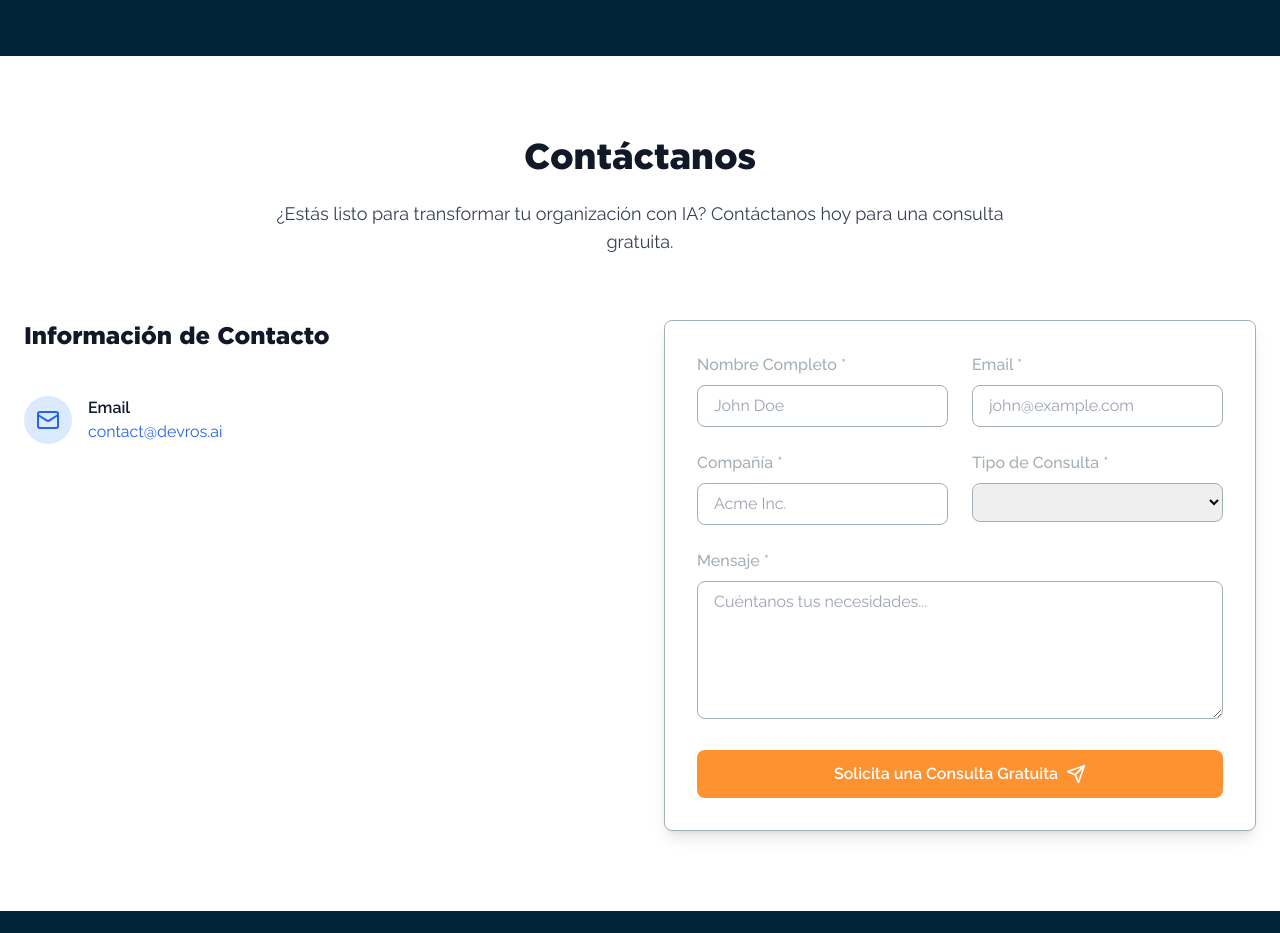
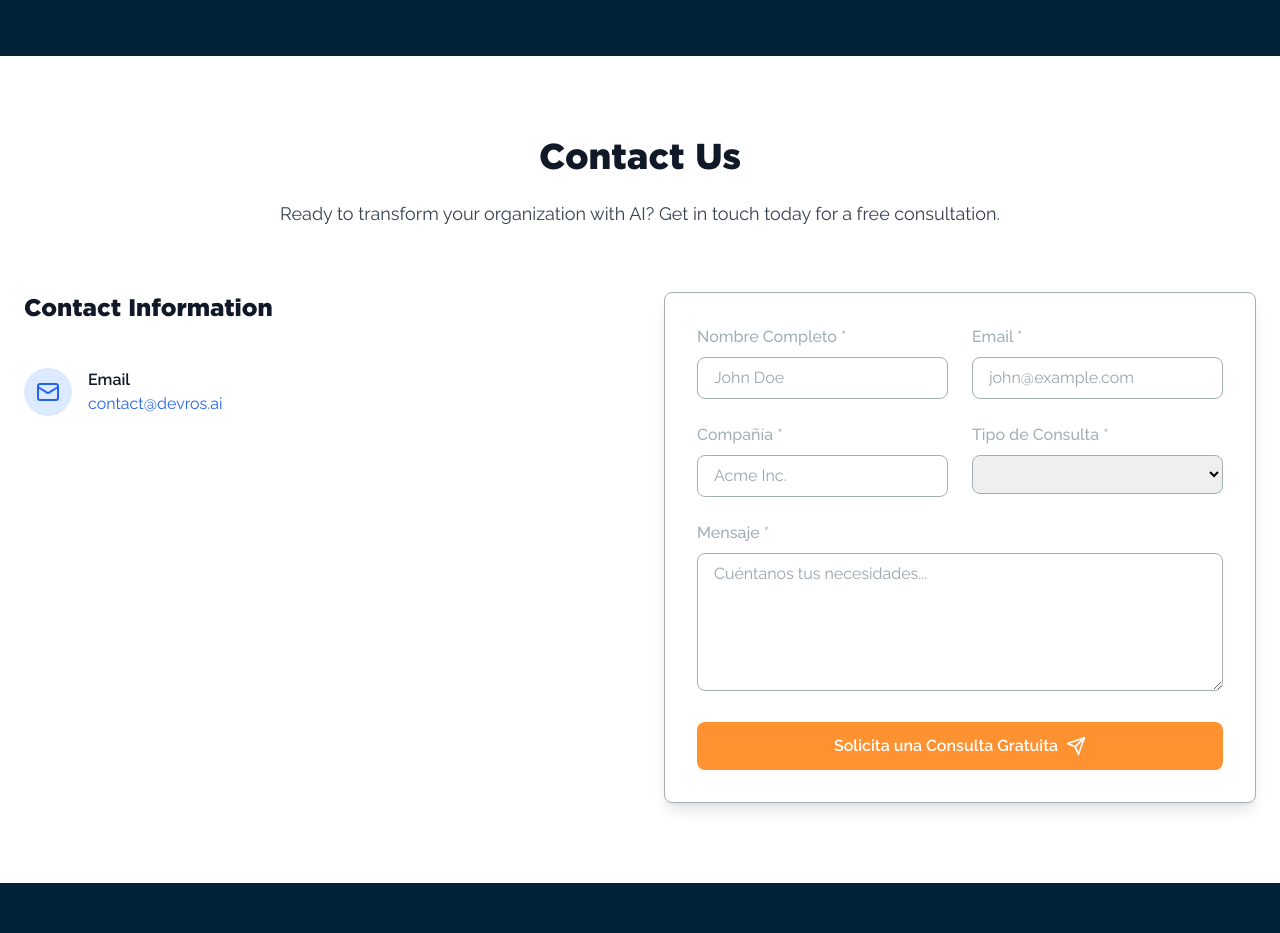
Before and after one commit to vechicin/devros-front, a React (Vite) app: page / in a window 1280 px wide. Shown: the part 3000-3933 px from the top of the page. Built offline with nearby package versions, Linux system fonts and the light colour scheme.

Commit message:
Update App.tsx

```diff
--- a/src/App.tsx
+++ b/src/App.tsx
@@ -275,18 +275,17 @@ function App() {
         <div className="container mx-auto px-6">
           <div className="text-center mb-16">
             <h2 className="text-3xl md:text-4xl font-bold mb-6 text-gray-900">
-              Contáctanos
+              {t("contact.header")}
             </h2>
             <p className="text-lg text-gray-700 max-w-3xl mx-auto">
-              ¿Estás listo para transformar tu organización con IA? Contáctanos
-              hoy para una consulta gratuita.
+              {t("contact.description")}
             </p>
           </div>
 
           <div className="grid lg:grid-cols-2 md:grid-cols-1 gap-12">
             <div>
               <h3 className="text-2xl font-bold mb-6 text-gray-900">
-                Información de Contacto
+                {t("contact.info")}
               </h3>
               <div className="md:flex justify-between items-center">
                 <div className="flex items-start mt-5">
```
